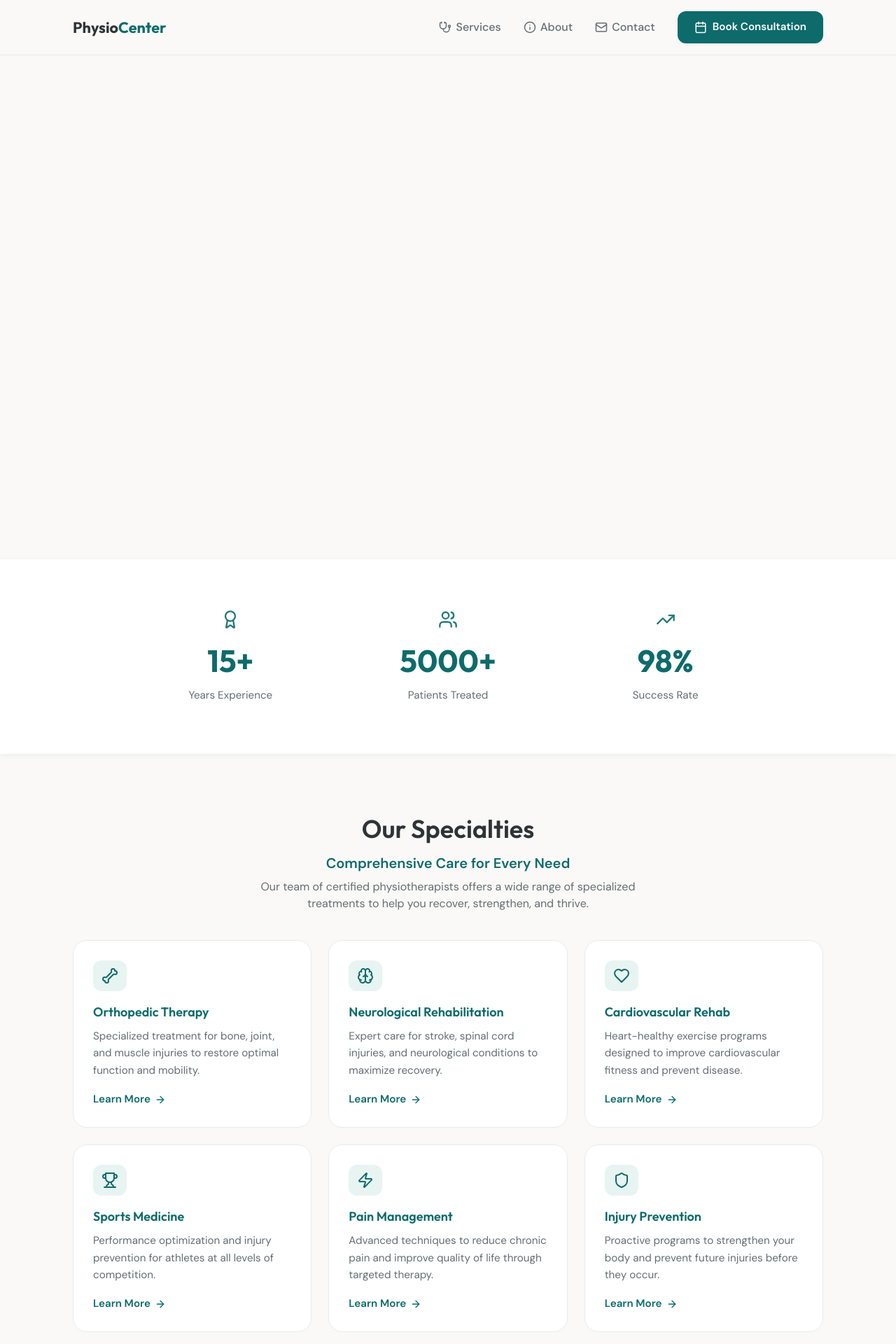
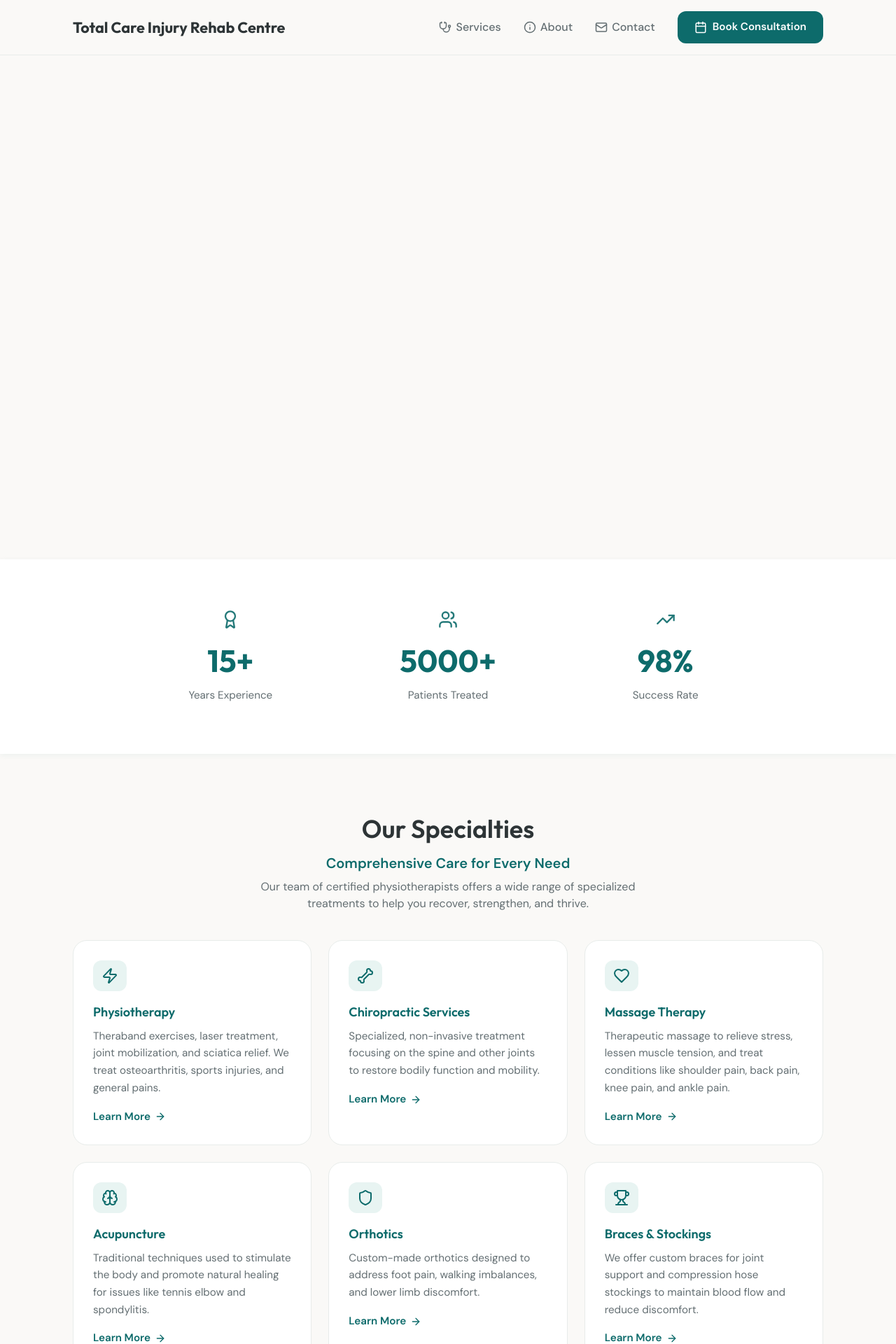
Before and after one commit to ABHAY200/Physio-center, a React (Vite) app: page / in a window 1280 px wide. Shown: the top 1920 px of the page at 70% size. Built offline with nearby package versions, Linux system fonts and the light colour scheme.

Commit message:
feat: Update site informations

```diff
--- a/src/components/Footer.tsx
+++ b/src/components/Footer.tsx
@@ -12,8 +12,8 @@ export function Footer() {
   return (
     <footer className="mt-auto bg-teal-dark text-white py-10 px-4 sm:px-6 lg:px-16">
       <div className="max-w-[1200px] mx-auto text-center">
-        <Link to="/" className="font-heading font-bold text-[1.35rem] text-white [&>span]:text-mint">
-          {SITE_INFO.name.replace('Center', '')}<span>Center</span>
+        <Link to="/" className="font-heading font-bold text-[1.35rem] text-white">
+          {SITE_INFO.name}
         </Link>
         <p className="text-white/85 my-2 mb-4 text-[0.95rem]">{SITE_INFO.tagline}</p>
         <nav className="flex justify-center gap-6 mb-6">
--- a/src/components/Header.tsx
+++ b/src/components/Header.tsx
@@ -26,8 +26,8 @@ export function Header() {
 
       <header className="sticky top-0 z-[100] bg-cream/95 backdrop-blur-[10px] border-b border-border">
         <div className="max-w-[1200px] mx-auto px-4 sm:px-6 md:px-8 lg:px-12 xl:px-16 py-3 sm:py-4 flex items-center justify-between">
-          <Link to="/" className="font-heading font-bold text-lg sm:text-xl md:text-[1.35rem] text-text [&>span]:text-teal">
-            {SITE_INFO.name.replace('Center', '')}<span>Center</span>
+          <Link to="/" className="font-heading font-bold text-lg sm:text-xl md:text-[1.35rem] text-text">
+            {SITE_INFO.name}
           </Link>
           <nav
           className={`flex items-center gap-6 md:gap-8 max-md:fixed max-md:top-0 max-md:right-0 max-md:h-screen max-md:w-[280px] max-md:z-[95] max-md:bg-white max-md:flex-col max-md:items-start max-md:pt-20 max-md:px-8 max-md:pb-8 max-md:shadow-[0_16px_48px_rgba(13,107,107,0.1)] max-md:transition-transform max-md:duration-300 max-md:ease-out ${
--- a/src/constants/about.ts
+++ b/src/constants/about.ts
@@ -1,11 +1,11 @@
 import { Users, Target, MapPin, Clock } from 'lucide-react';
 
 export const ABOUT_CONTENT = {
-  badge: 'About PhysioCenter',
+  badge: 'About Total Care Injury Rehab',
   heading: 'Your Partner in Recovery',
   paragraphs: [
-    'For over 15 years, PhysioCenter has been at the forefront of rehabilitation medicine, helping thousands of patients regain their strength, mobility, and confidence. Our evidence-based approach combines cutting-edge techniques with compassionate care.',
-    'We believe that every patient deserves personalized attention and a treatment plan that addresses their unique goals. Our state-of-the-art facility is equipped with the latest technology and our team stays current with the newest research and techniques in physiotherapy.',
+    'Total Care Injury Rehab Centre Inc is dedicated to helping patients regain their strength, mobility, and confidence. We accept all insurance companies, including Motor Vehicle Accident (MVA), Slip and fall, and EHC (Extended Health) clients.',
+    'We offer a wide variety of services including Physiotherapy, Chiropractic Services, Massage, Acupuncture, Orthotics, Compression Hose Stockings, and Braces. We treat numerous conditions such as Sciatica, Osteoarthritis, Spondylitis, Tennis Elbow, and general joint/muscle pains.',
   ],
   highlights: [
     'Evidence-Based Treatment',
--- a/src/constants/contact.ts
+++ b/src/constants/contact.ts
@@ -59,15 +59,15 @@ export const CONTACT_CONTENT = {
 export const CONTACT_INFO = {
   address: {
     title: 'Visit Us',
-    lines: ['123 Health Street', 'Medical District', 'City, ST 12345'],
+    lines: ['6065 Steeles Ave E Unit E1', 'Scarborough, ON M1X 0A8'],
   },
   phone: {
     title: 'Call Us',
-    lines: ['(555) 123-4567', 'Emergency: (555) 999-0000'],
+    lines: ['(416) 321-0333', '(416) 335-0333', 'Mobile: (416) 312-0978'],
   },
   email: {
     title: 'Email Us',
-    lines: ['info@physiocenter.com', 'appointments@physiocenter.com'],
+    lines: ['totalcareinjuries@gmail.com'],
   },
   hours: {
     title: 'Hours',
--- a/src/constants/hero.ts
+++ b/src/constants/hero.ts
@@ -4,7 +4,7 @@ export const HERO_CONTENT = {
   },
   heading: 'Restore Your Movement, Reclaim Your Life',
   description:
-    'Expert physiotherapy care tailored to your unique needs. Get back to doing what you love with our personalized treatment plans and state-of-the-art facilities.',
+    'Expert injury rehab care tailored to your unique needs. We accept all insurance companies, including Motor Vehicle Accident (MVA), Slip and fall, and EHC (Extended Health) Clients.',
   buttons: {
     primary: {
       text: 'Book Consultation',
--- a/src/constants/site.ts
+++ b/src/constants/site.ts
@@ -1,5 +1,5 @@
 export const SITE_INFO = {
-  name: 'PhysioCenter',
+  name: 'Total Care Injury Rehab Centre',
   tagline: 'Your partner in recovery.',
-  description: 'Expert physiotherapy care tailored to your unique needs.',
+  description: 'Total Care Injury Rehab Centre Inc. Evidence-based treatments for a variety of conditions.',
 } as const;
--- a/src/constants/specialties.ts
+++ b/src/constants/specialties.ts
@@ -13,39 +13,39 @@ export const SPECIALTIES_CONTENT = {
 
 export const SPECIALTIES_LIST = [
   {
-    title: 'Orthopedic Therapy',
+    title: 'Physiotherapy',
     description:
-      'Specialized treatment for bone, joint, and muscle injuries to restore optimal function and mobility.',
+      'Theraband exercises, laser treatment, joint mobilization, and sciatica relief. We treat osteoarthritis, sports injuries, and general pains.',
+    icon: Zap,
+  },
+  {
+    title: 'Chiropractic Services',
+    description:
+      'Specialized, non-invasive treatment focusing on the spine and other joints to restore bodily function and mobility.',
     icon: Bone,
   },
   {
-    title: 'Neurological Rehabilitation',
+    title: 'Massage Therapy',
     description:
-      'Expert care for stroke, spinal cord injuries, and neurological conditions to maximize recovery.',
+      'Therapeutic massage to relieve stress, lessen muscle tension, and treat conditions like shoulder pain, back pain, knee pain, and ankle pain.',
+    icon: Heart,
+  },
+  {
+    title: 'Acupuncture',
+    description:
+      'Traditional techniques used to stimulate the body and promote natural healing for issues like tennis elbow and spondylitis.',
     icon: Brain,
   },
   {
-    title: 'Cardiovascular Rehab',
+    title: 'Orthotics',
     description:
-      'Heart-healthy exercise programs designed to improve cardiovascular fitness and prevent disease.',
-    icon: Heart,
+      'Custom-made orthotics designed to address foot pain, walking imbalances, and lower limb discomfort.',
+    icon: Shield,
   },
   {
-    title: 'Sports Medicine',
+    title: 'Braces & Stockings',
     description:
-      'Performance optimization and injury prevention for athletes at all levels of competition.',
+      'We offer custom braces for joint support and compression hose stockings to maintain blood flow and reduce discomfort.',
     icon: Trophy,
   },
-  {
-    title: 'Pain Management',
-    description:
-      'Advanced techniques to reduce chronic pain and improve quality of life through targeted therapy.',
-    icon: Zap,
-  },
-  {
-    title: 'Injury Prevention',
-    description:
-      'Proactive programs to strengthen your body and prevent future injuries before they occur.',
-    icon: Shield,
-  },
 ] as const;
```
